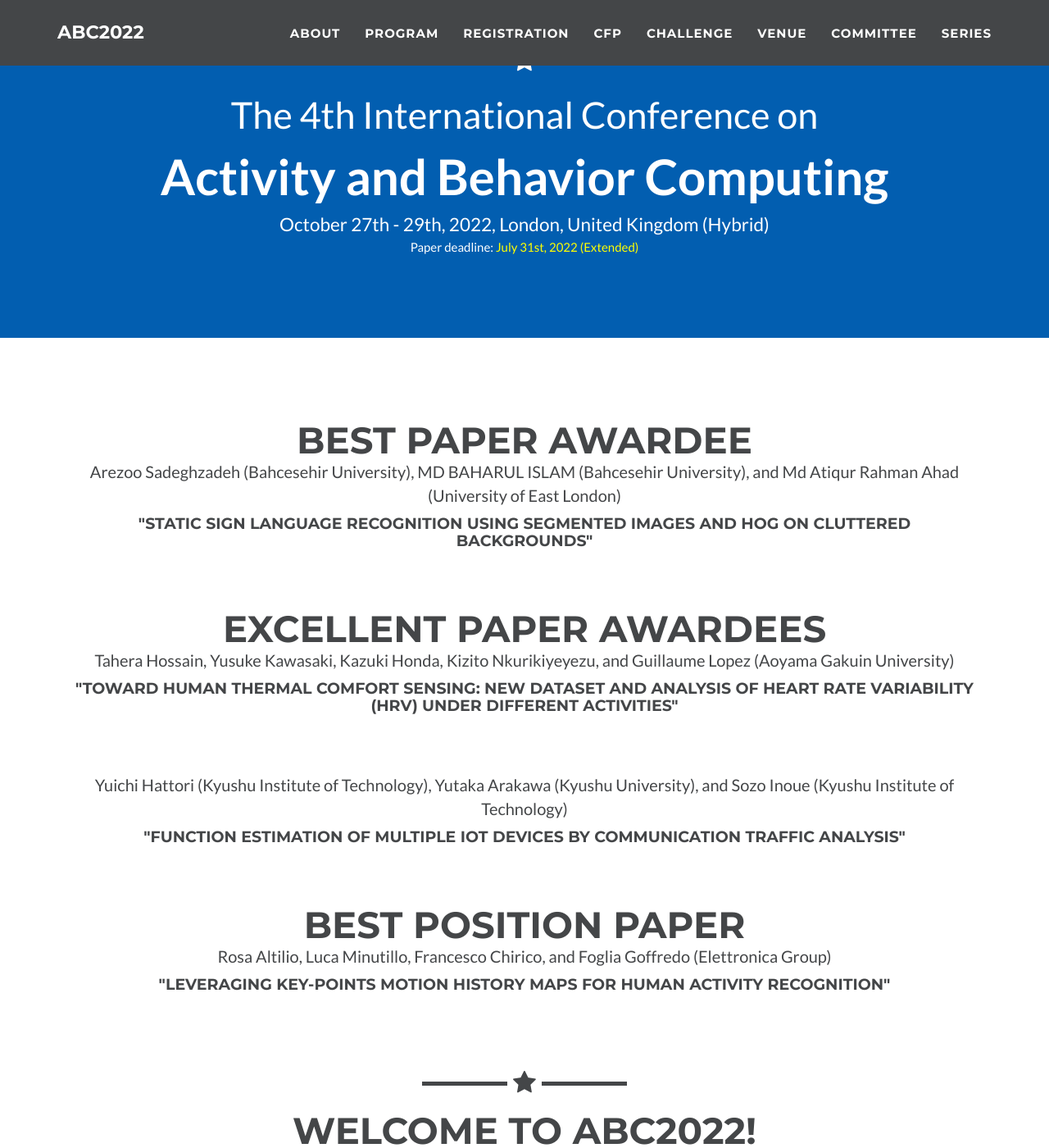
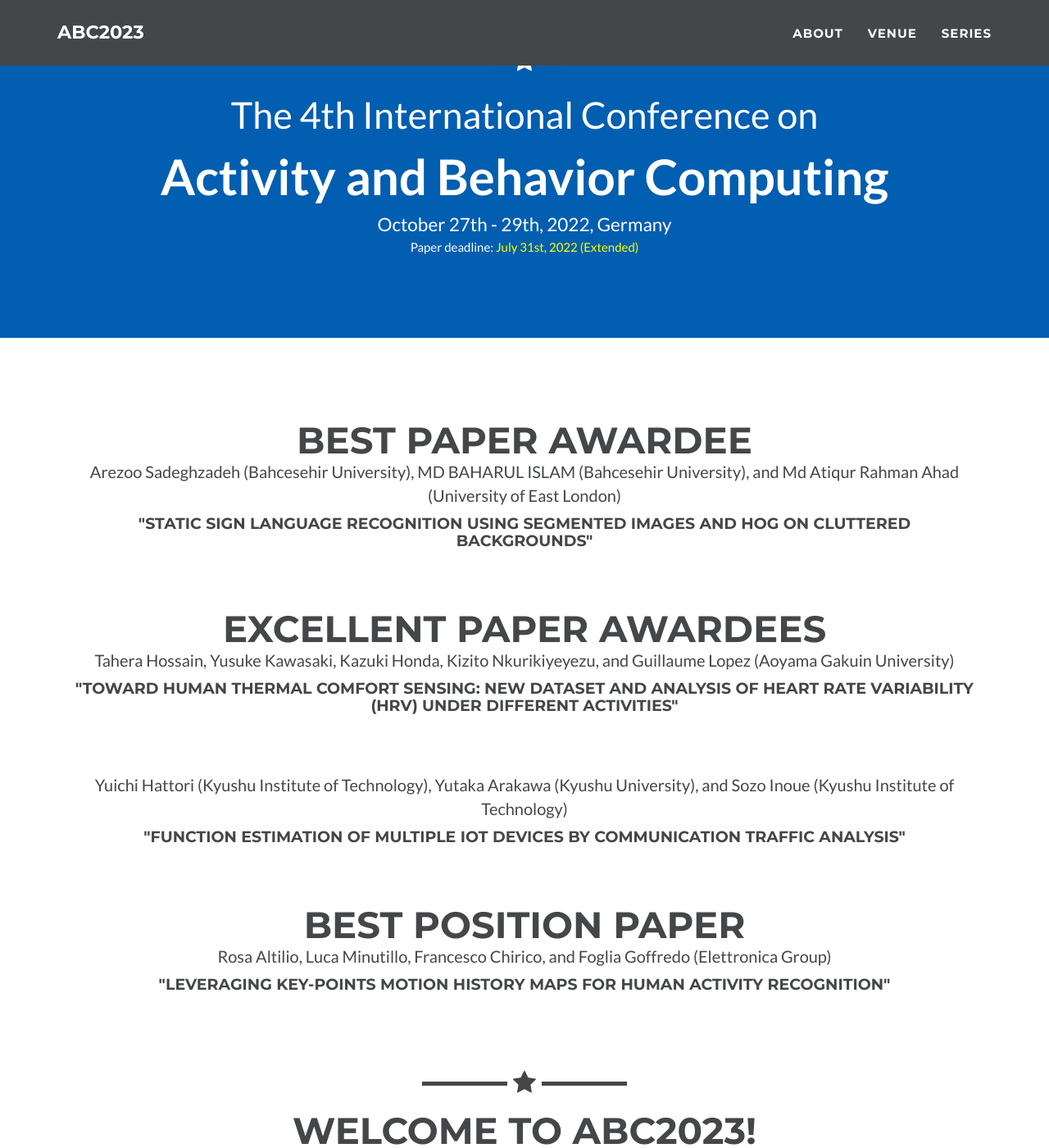
Before and after one commit to abc-research/abc-research.github.io, a Jekyll site: the page built from index.html, in a window 1280 px wide and 1400 px high, scrolled down 491 px. Shown: the whole window at 82% size. Built offline with Jekyll 4.4.1, drawn with Linux system fonts in a browser that asks for light colours; part of the change alters nothing that is shown.

Commit message:
Update _config.yml

```diff
--- a/_config.yml
+++ b/_config.yml
@@ -1,5 +1,5 @@
 # Site settings
-title: ABC2022
+title: ABC2023
 email: abc2022@sozolab.jp
 url: https://abc-research.github.io
 description: "International Conference on Activity and Behavior Computing (ABC), which includes Human Activity Recognition with mobile / environmental sensors in ubiquitous / pervasive domains and with cameras in vision domains, and Human Behavior Analysis for long-term health care, rehabilitation, emotion recognition, human interaction, and so on."
@@ -8,7 +8,8 @@ conf_title1: "The 4th International Conference on"
 conf_title2: "Activity and Behavior Computing"
 meta_author: Sozo Inoue
 #location: Knowledge Exchange Center (KX), Bangkok, Thailand (<b style="color:yellow">Changed to Online</b>)
-location: London, United Kingdom (Hybrid)
+#location: London, United Kingdom (Hybrid)
+location: Germany
 date: October 27th - 29th, 2022
 addition: 'Paper deadline: <span style="color:yellow"> July 31st, 2022 (Extended)</span>'
 conjunction:
@@ -18,18 +19,18 @@ conjunction:
 navitem:
   - name: About
     url: "#about"
-  - name: Program
-    url: "#program"
-  - name: Registration
-    url: "#registration"
-  - name: CFP
-    url: "#cfp"
-  - name: Challenge
-    url: "https://abc-research.github.io/challenge2022/"
+  #- name: Program
+  #  url: "#program"
+  #- name: Registration
+  #  url: "#registration"
+  #- name: CFP
+  #  url: "#cfp"
+  #- name: Challenge
+  #  url: "https://abc-research.github.io/challenge2022/"
   - name: Venue
     url: "#venue"
-  - name: Committee
-    url: "#committee"
+  #- name: Committee
+  #  url: "#committee"
   - name: Series
     url: "#series"
 
```
